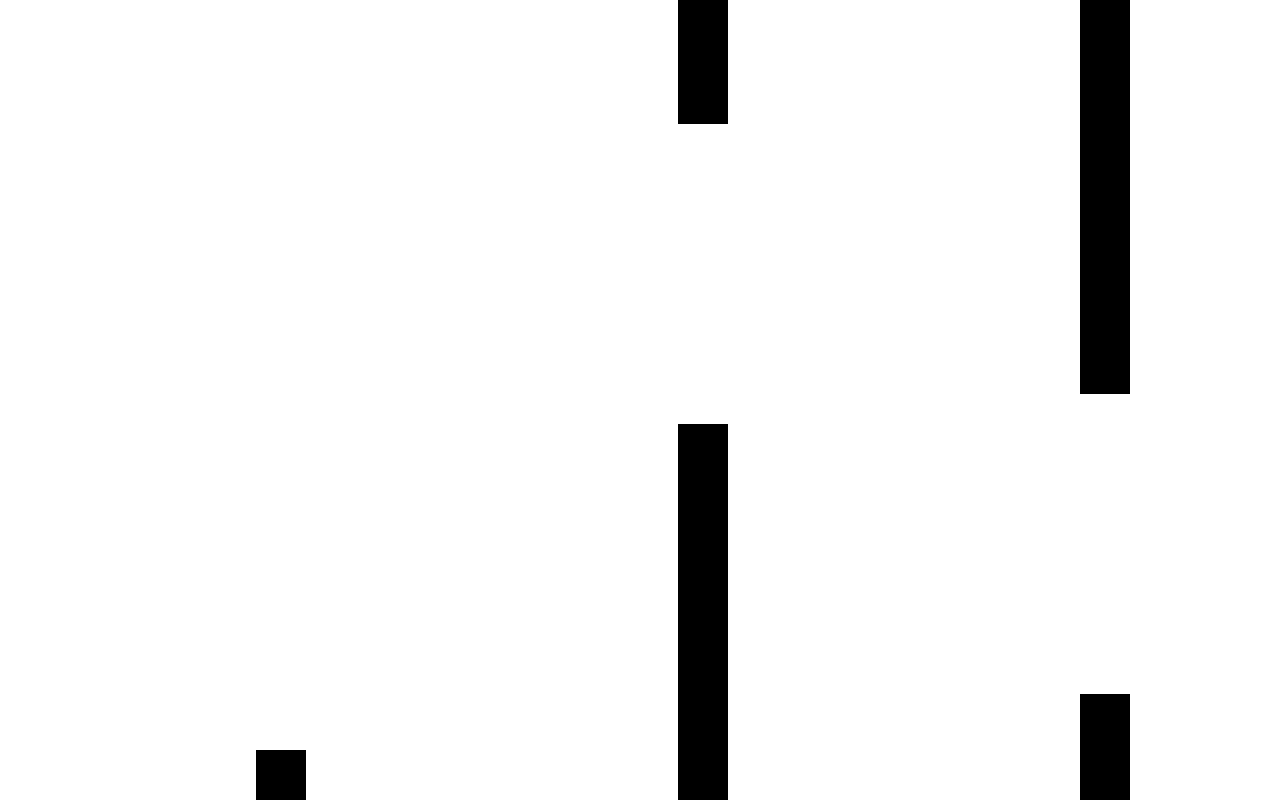
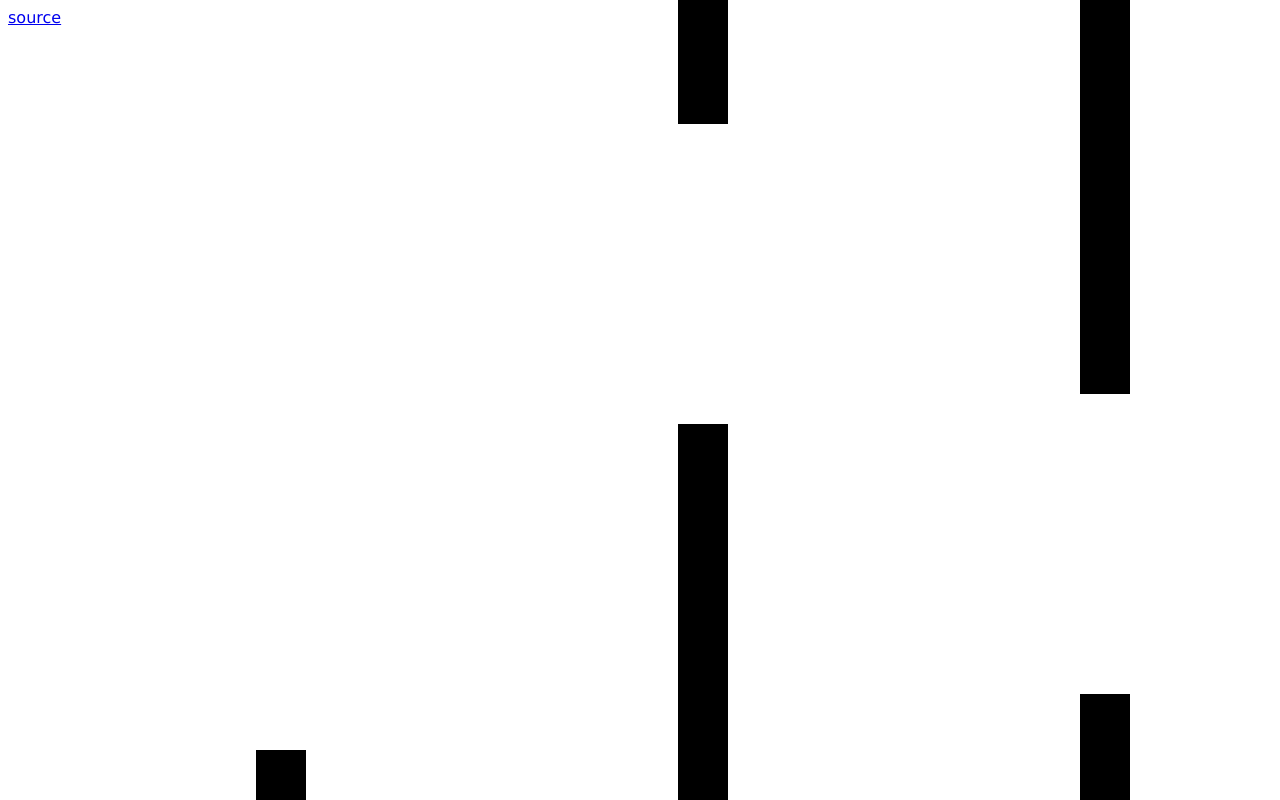
Before and after one commit to azdavis/flap, a plain HTML site: page index.html in a window 1280 px wide. Drawn offline with Linux system fonts and the light colour scheme.

Commit message:
Add info

```diff
--- a/index.html
+++ b/index.html
@@ -9,5 +9,8 @@
   </head>
   <body>
     <noscript>JavaScript is required</noscript>
+    <div id="info">
+      <a href="https://github.com/azdavis/flap">source</a>
+    </div>
   </body>
 </html>
--- a/style.css
+++ b/style.css
@@ -4,8 +4,15 @@
 
 body {
   margin: 0;
+  font-family: Verdana, sans-serif;
 }
 
 canvas {
   display: block;
 }
+
+#info {
+  position: fixed;
+  top: 0.5em;
+  left: 0.5em;
+}
```
